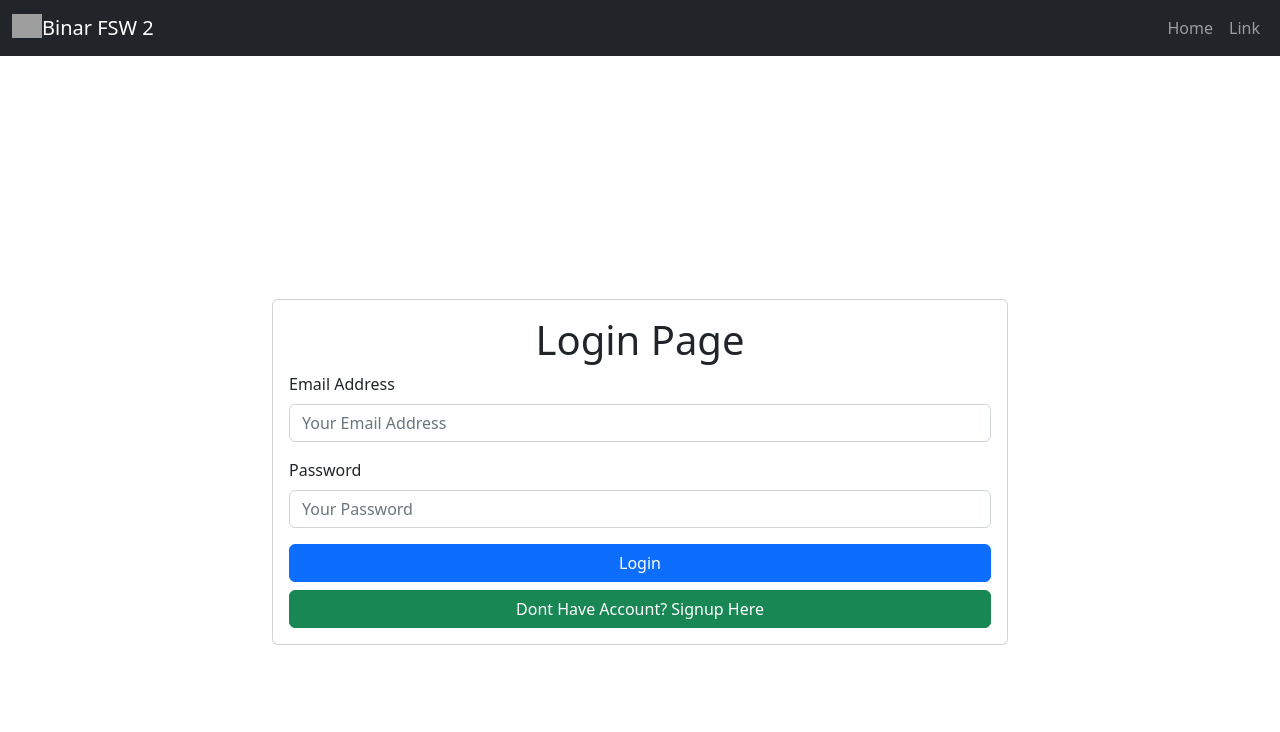
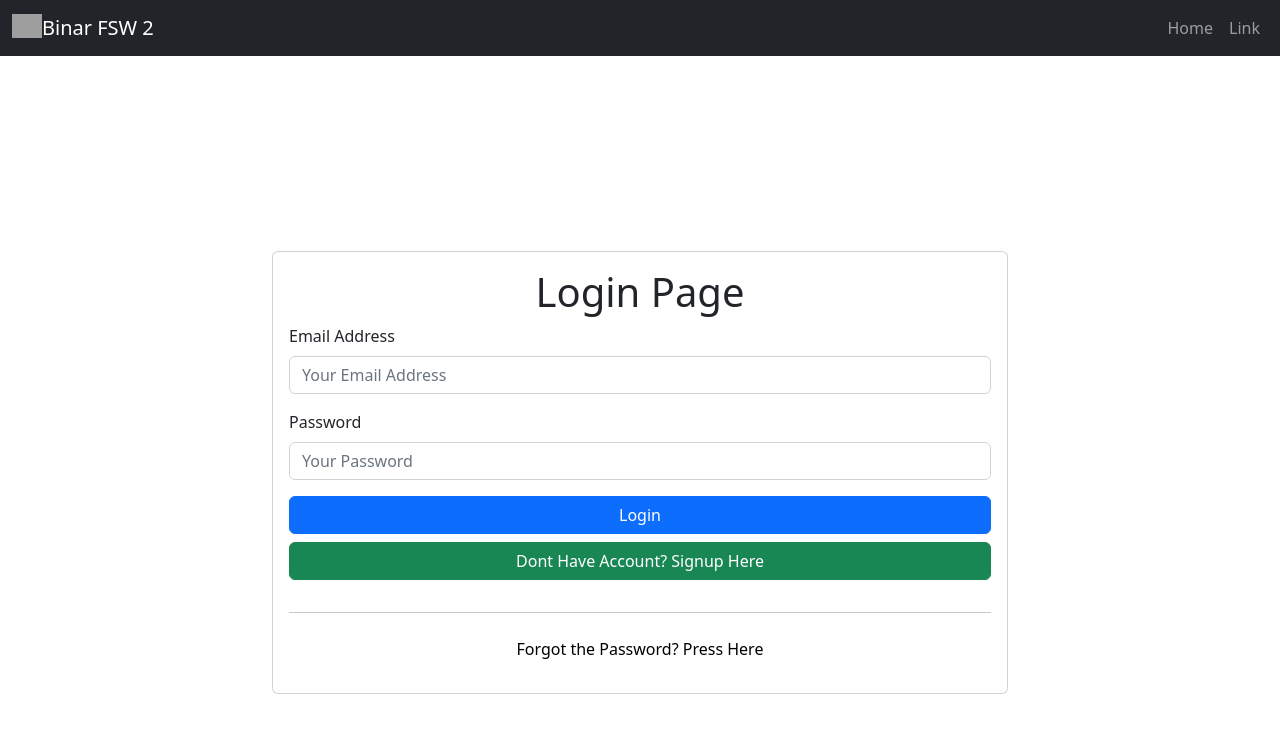
Before and after one commit to FSW-29/ChallengeChapter9, a React (Create React App) app in the folder client-side/: page /login in a window 1280 px wide. Shown: the top 732 px of the page. Built offline with nearby package versions, Linux system fonts and the light colour scheme; grey boxes are pictures that could not be loaded.

Commit message:
Tambah button untuk fitur lupa password

```diff
--- a/client-side/src/pages/authentication/login.jsx
+++ b/client-side/src/pages/authentication/login.jsx
@@ -109,9 +109,15 @@ const LoginPage = () => {
                   <label htmlFor="password" className="form-label">Password</label>
                   <input name="password" type="password" className="form-control" id="password" placeholder="Your Password" onChange={ handleFormLogin }  />
                 </div>
-                <div className="d-grid gap-2">
+                <div className="d-grid gap-2 mt-2">
                   <button type="submit" className="btn btn-primary">Login</button>
                   <Link to="/register" className="btn btn-success" target="__blank">Dont Have Account? Signup Here</Link>
+                </div>
+                <div className="d-grid gap-2 my-3">
+                  <hr />
+                  <Link className="text-decoration-none text-center text-black" onClick={ () => alert('Feature is Coming Soon!') }>
+                    Forgot the Password? Press Here
+                  </Link>
                 </div>
               </form>
             </div>
```
